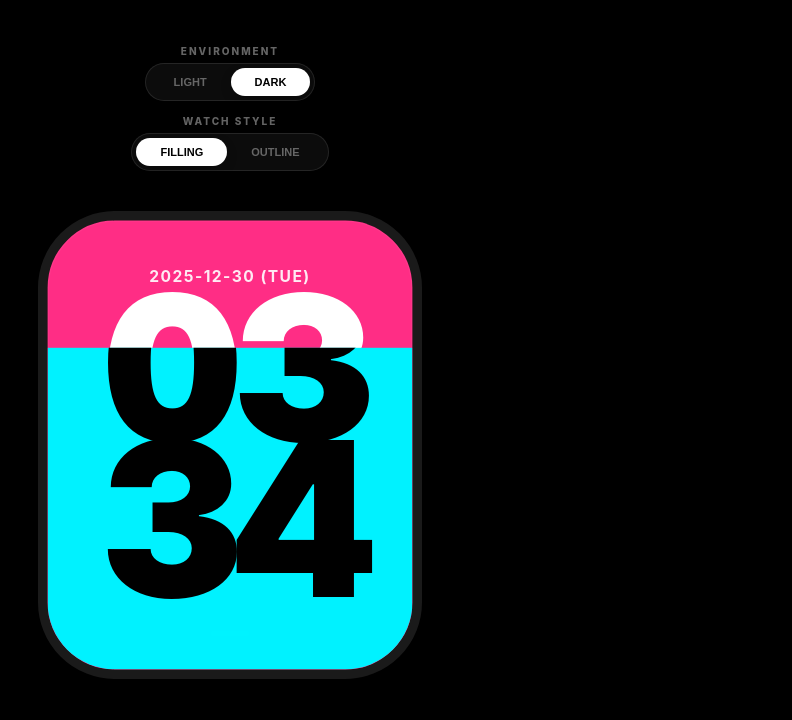
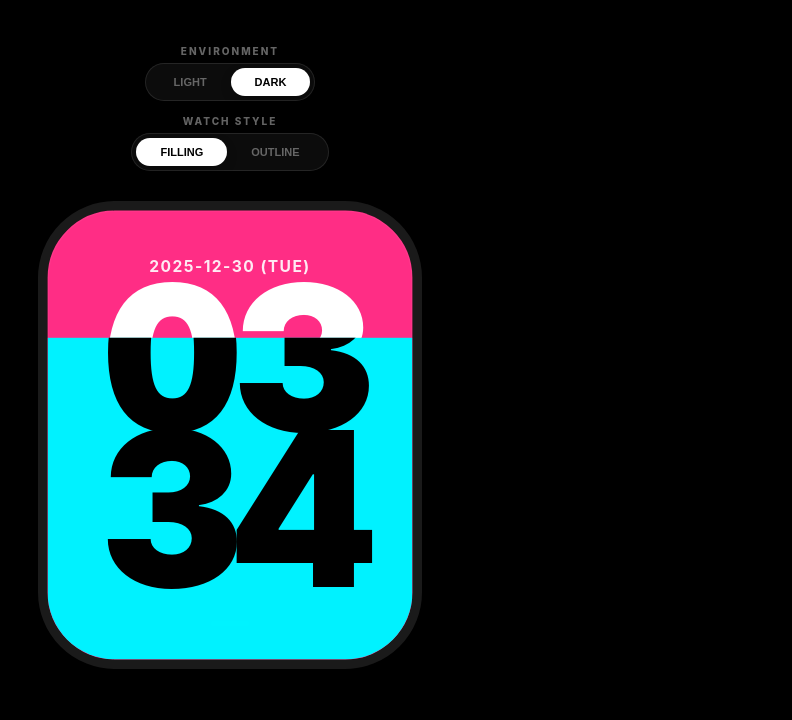
Before and after one commit to ansonlct/clock, a plain HTML site: page index.html in a window 1280 px wide. Shown: the top 720 px of the page, 410-1202 px from the left. Drawn offline with Linux system fonts and the light colour scheme.

Commit message:
Update index.html

```diff
--- a/index.html
+++ b/index.html
@@ -27,7 +27,7 @@
             --easing: cubic-bezier(0.25, 1, 0.5, 1);
 
             /* --- 這裡控制控制面板與手錶之間的間距 --- */
-            --controls-to-watch-gap: 40px;
+            --controls-to-watch-gap: 30px;
             /* --- 這裡控制頂部距離 --- */
             --top-safe-area: 45px;
         }
```
